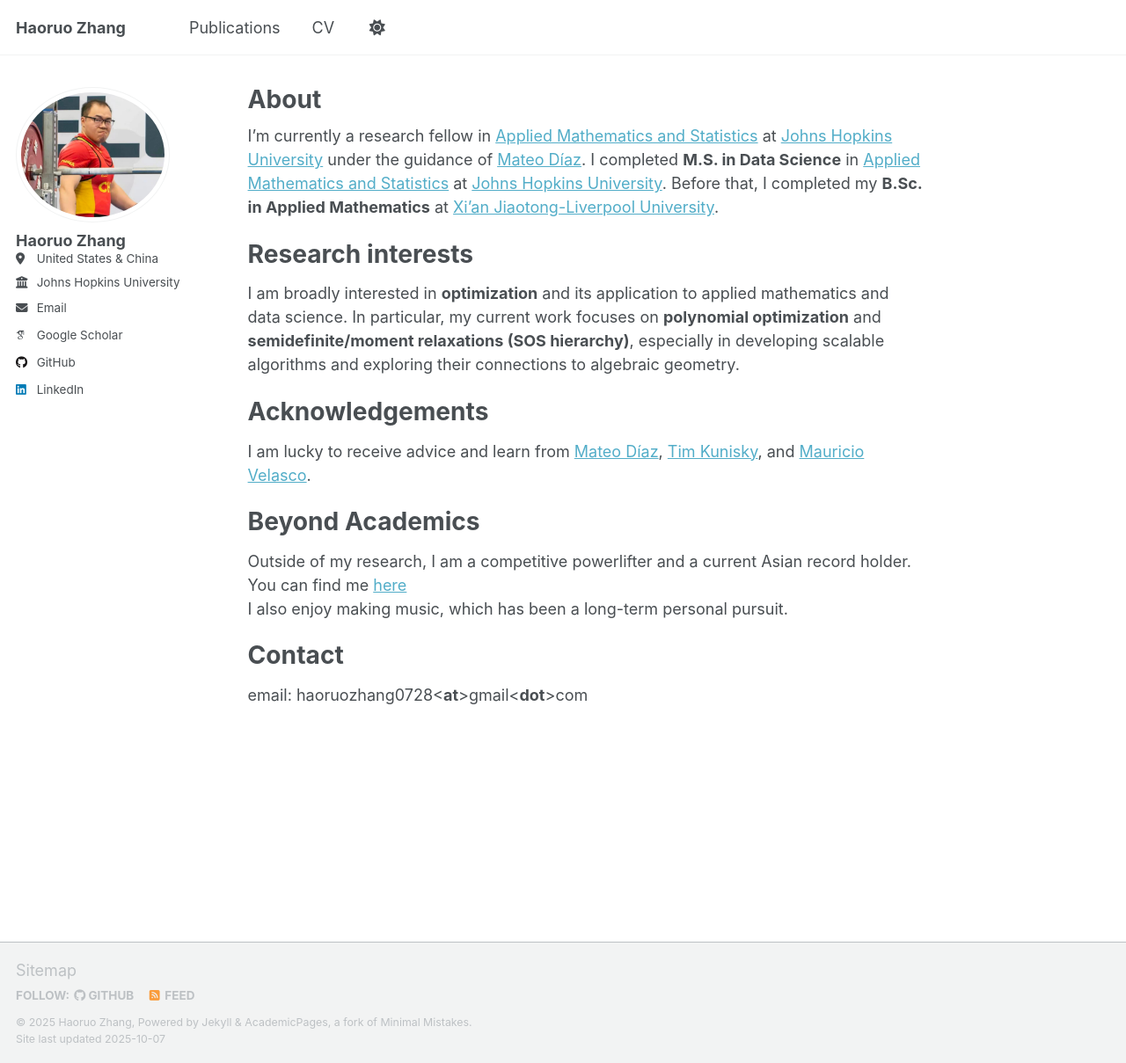
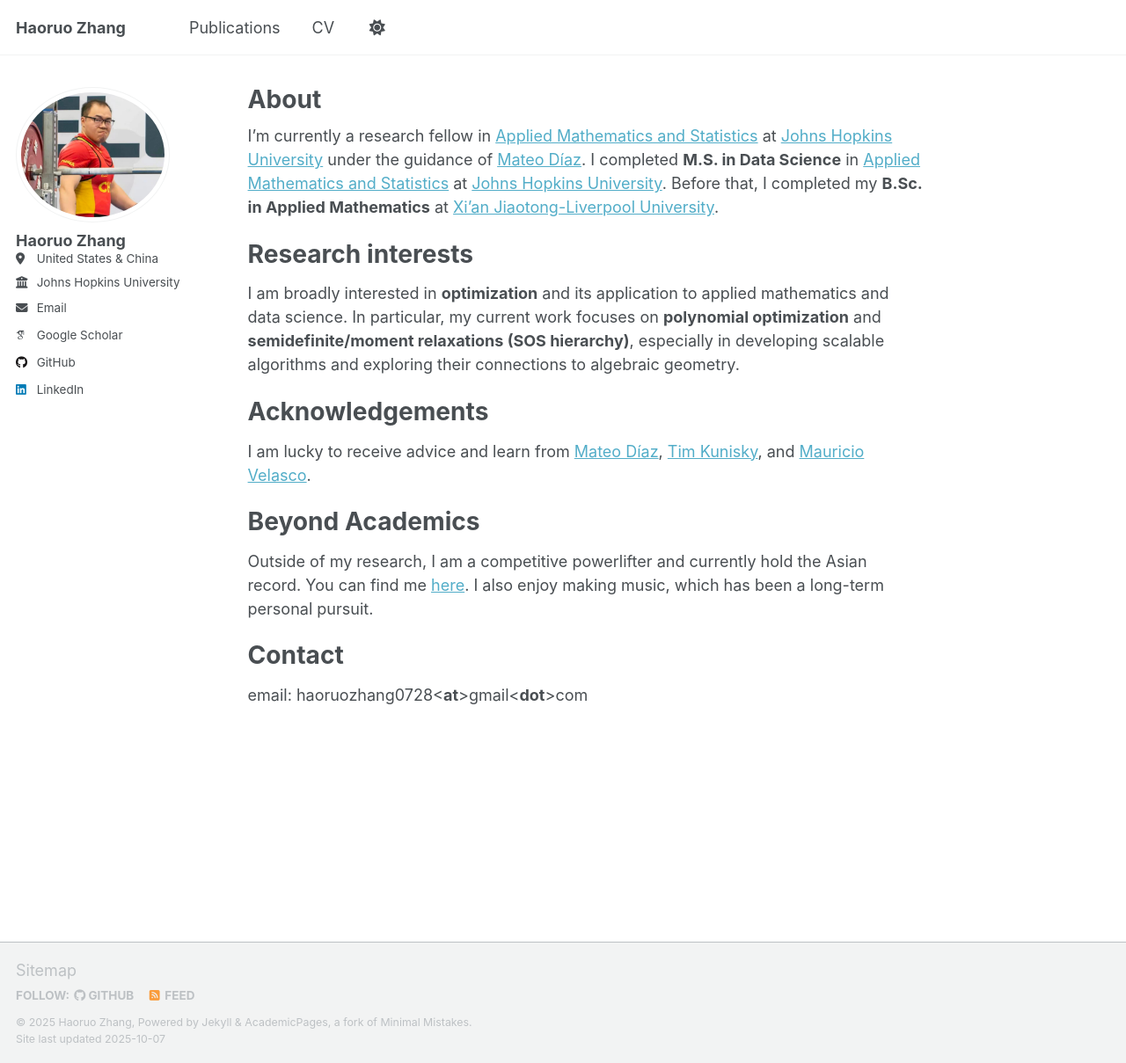
Before and after one commit to haoruo-zhang/haoruo-zhang.github.io, a Jekyll site: the page built from _pages/about.md, in a window 1280 px wide and 1209 px high. Shown: the whole window at 88% size. Built offline with Jekyll 4.4.1, drawn with Linux system fonts in a browser that asks for light colours; some web fonts are replaced; a script that is not in the unit is left out.

Commit message:
Update about.md

```diff
--- a/_pages/about.md
+++ b/_pages/about.md
@@ -18,8 +18,7 @@ I am lucky to receive advice and learn from [Mateo Díaz](https://mateodd25.gith
 
 Beyond Academics
 ======
-Outside of my research, I am a competitive powerlifter and a current Asian record holder. You can find me [here](https://www.openpowerlifting.org/u/haoruozhang)
-I also enjoy making music, which has been a long-term personal pursuit.
+Outside of my research, I am a competitive powerlifter and currently hold the Asian record. You can find me [here](https://www.openpowerlifting.org/u/haoruozhang). I also enjoy making music, which has been a long-term personal pursuit.
 
 Contact
 ======
```
